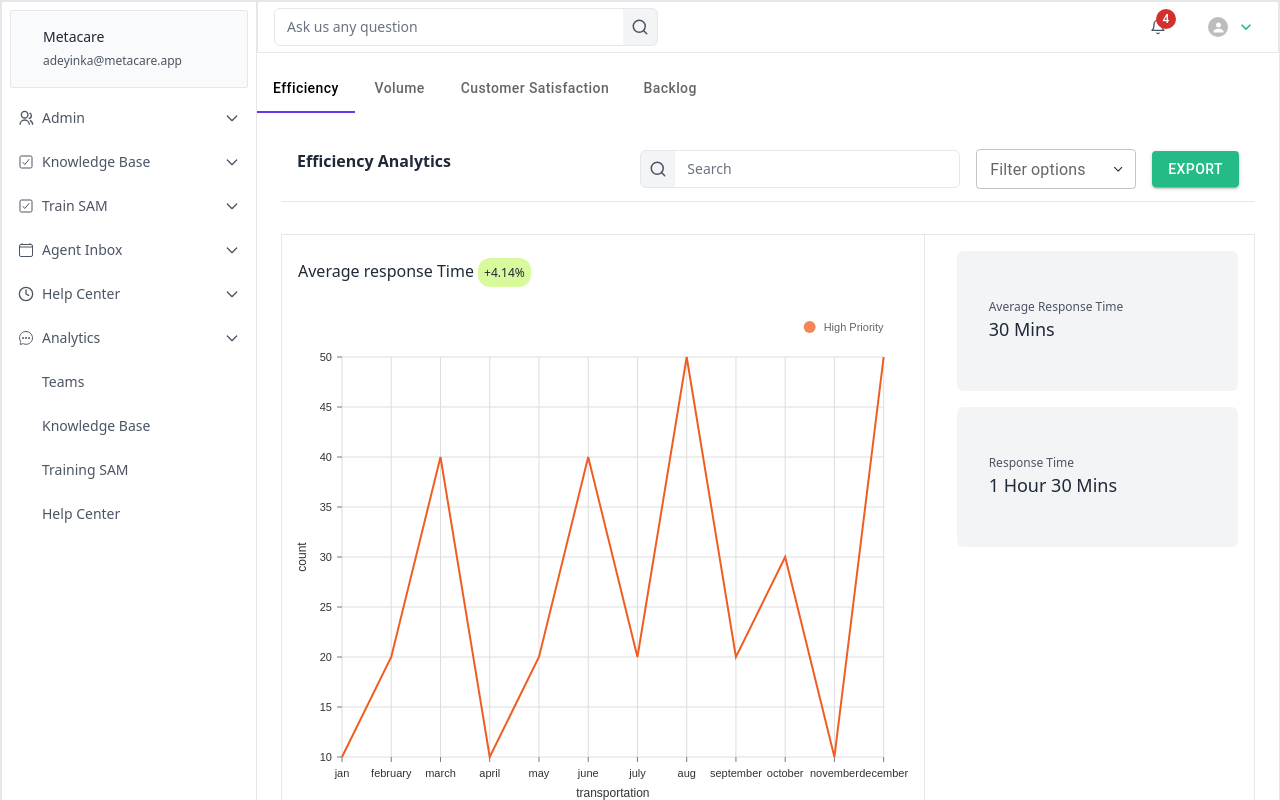
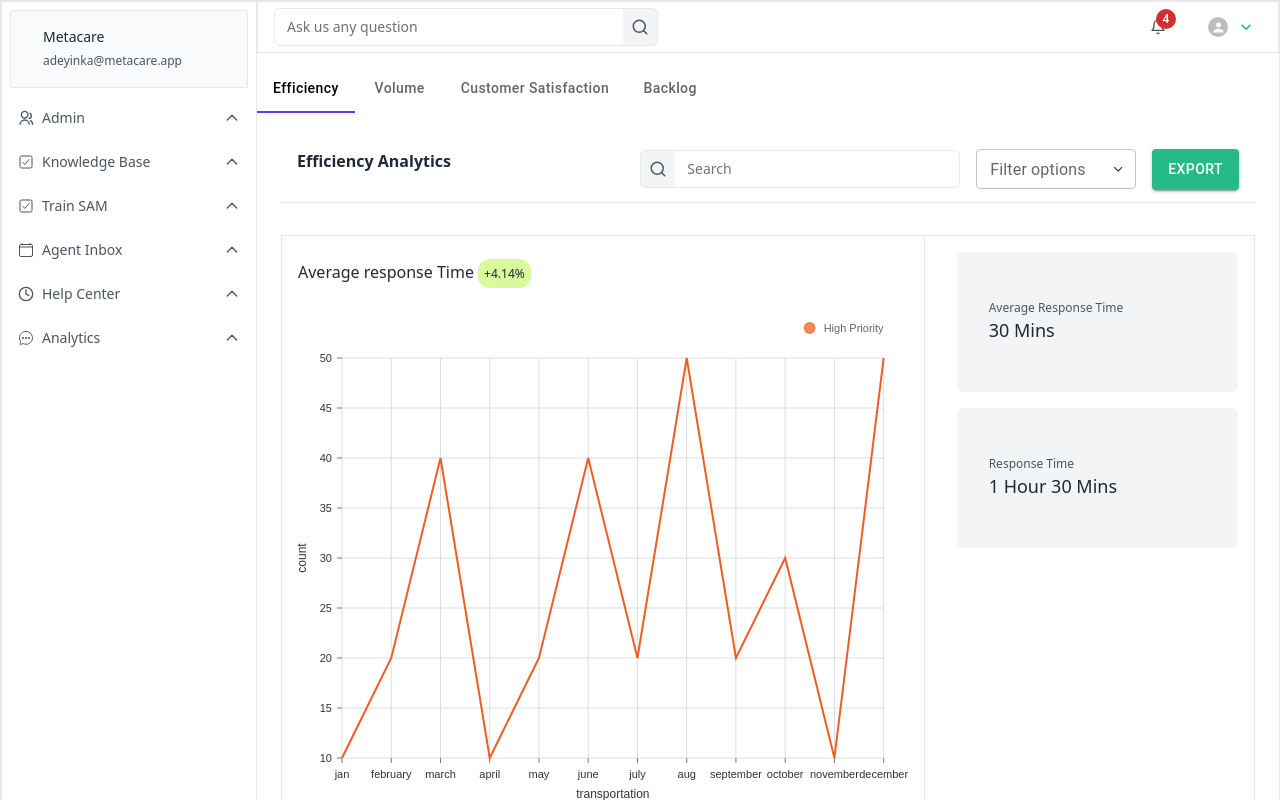
Before and after one commit to samwizzy/metacare-charts, a React (Create React App) app: page / in a window 1280 px wide. Shown: the top 800 px of the page. Built offline with nearby package versions, Linux system fonts and the light colour scheme.

Commit message:
reworked the sidemenu, made it dynamic rather than using css focused effect

```diff
--- a/src/app/components/Button.tsx
+++ b/src/app/components/Button.tsx
@@ -24,7 +24,7 @@ function Button(props: ButtonProps) {
   } = props;
 
   return (
-    <MuiButton size={size} variant={variant} color={color}>
+    <MuiButton size={size} variant={variant} color={color} sx={{ py: 1 }}>
       {children}
     </MuiButton>
   );
--- a/src/app/components/MuiSelect.tsx
+++ b/src/app/components/MuiSelect.tsx
@@ -9,6 +9,7 @@ type SelectProps = {
   children: React.ReactNode;
   size?: "small" | "medium";
   className?: string;
+  sx?: any;
 };
 
 export default function MuiSelect(props: SelectProps) {
--- a/src/app/layouts/Sidebar.tsx
+++ b/src/app/layouts/Sidebar.tsx
@@ -1,16 +1,20 @@
-import React from "react";
+import React, { useState } from "react";
 import { Link } from "react-router-dom";
-import { RiGroupLine } from "react-icons/ri";
-import { FiClock } from "react-icons/fi";
-import {
-  IoCheckboxOutline,
-  IoCalendarClearOutline,
-  IoChatbubbleEllipsesOutline,
-} from "react-icons/io5";
-import { HiOutlineChevronDown } from "react-icons/hi";
+import { HiOutlineChevronDown, HiOutlineChevronUp } from "react-icons/hi";
 import { Stack } from "@mui/material";
+import { menus } from "./data/menus";
 
 function Sidebar() {
+  const [menuLists, setMenuLists] = useState(menus);
+
+  const handleClick = (menuId: number) => {
+    const tempMenus = [...menuLists];
+    const index = tempMenus.findIndex((menu) => menu.id === menuId);
+    tempMenus[index].open = !tempMenus[index].open;
+
+    setMenuLists(tempMenus);
+  };
+
   return (
     <div className="h-screen w-64 max-w-md border sm:block hidden">
       <div className="border m-2 px-8 py-4 bg-gray-50 rounded-sm">
@@ -20,89 +24,60 @@ function Sidebar() {
 
       <nav className="text-sm text-gray-600">
         <ul>
-          <li>
-            <button className="w-full flex justify-between items-center py-3 px-4">
+          {menuLists.map((menu) => {
+            if (!menu.subMenus.length) {
+              return (
+                <li key={menu.id}>
+                  <button
+                    className="w-full flex justify-between items-center py-3 px-4"
+                    onClick={() => handleClick(menu.id)}
+                  >
                     <Stack alignItems="center" direction="row">
-                <RiGroupLine size={16} className="shrink-0 mr-2" />
-                <span>Admin</span>
+                      <menu.icon size={16} className="shrink-0 mr-2" />
+                      <span>{menu.name}</span>
                     </Stack>
 
+                    {menu.open ? (
                       <HiOutlineChevronDown size={16} className="shrink-0" />
+                    ) : (
+                      <HiOutlineChevronUp size={16} className="shrink-0" />
+                    )}
                   </button>
                 </li>
-          <li>
-            <button className="w-full flex justify-between items-center py-3 px-4">
+              );
+            } else {
+              return (
+                <li key={menu.id}>
+                  <button
+                    className="w-full flex justify-between items-center py-3 px-4 link"
+                    onClick={() => handleClick(menu.id)}
+                  >
                     <Stack alignItems="center" direction="row">
-                <IoCheckboxOutline size={16} className="shrink-0 mr-2" />
-                <span>Knowledge Base</span>
+                      <menu.icon size={16} className="shrink-0 mr-2" />
+                      <span>{menu.name}</span>
                     </Stack>
 
+                    {menu.open ? (
                       <HiOutlineChevronDown size={16} className="shrink-0" />
+                    ) : (
+                      <HiOutlineChevronUp size={16} className="shrink-0" />
+                    )}
                   </button>
-          </li>
-          <li>
-            <button className="w-full flex justify-between items-center py-3 px-4">
-              <Stack alignItems="center" direction="row">
-                <IoCheckboxOutline size={16} className="shrink-0 mr-2" />
-                <span>Train SAM</span>
-              </Stack>
-
-              <HiOutlineChevronDown size={16} className="shrink-0" />
-            </button>
-          </li>
-          <li>
-            <button className="w-full flex justify-between items-center py-3 px-4">
-              <Stack alignItems="center" direction="row">
-                <IoCalendarClearOutline size={16} className="shrink-0 mr-2" />
-                <span>Agent Inbox</span>
-              </Stack>
-
-              <HiOutlineChevronDown size={16} className="shrink-0" />
-            </button>
-          </li>
-          <li>
-            <button className="w-full flex justify-between items-center py-3 px-4">
-              <Stack alignItems="center" direction="row">
-                <FiClock size={16} className="shrink-0 mr-2" />
-                <span>Help Center</span>
-              </Stack>
-              <HiOutlineChevronDown size={16} className="shrink-0" />
-            </button>
-          </li>
-          <li className="relative">
-            <button className="w-full flex justify-between items-center cursor-pointer bg-none py-3 px-4">
-              <Stack alignItems="center" direction="row">
-                <IoChatbubbleEllipsesOutline
-                  size={16}
-                  className="shrink-0 mr-2"
-                />
-                <span>Analytics</span>
-              </Stack>
-              <HiOutlineChevronDown size={16} className="shrink-0" />
-            </button>
-            <ul className="dropdown pl-6">
-              <li>
+                  {menu.open && (
+                    <ul className="pl-6 transition-all duration-500">
+                      {menu.subMenus.map((subMenu) => (
+                        <li key={subMenu.id}>
                           <Link to="/" className="flex items-center py-3 px-4">
-                  <span>Teams</span>
+                            <span>{subMenu.name}</span>
                           </Link>
                         </li>
-              <li>
-                <Link to="/" className="flex items-center py-3 px-4">
-                  <span>Knowledge Base</span>
-                </Link>
+                      ))}
+                    </ul>
+                  )}
                 </li>
-              <li>
-                <Link to="/" className="flex items-center py-3 px-4">
-                  <span>Training SAM</span>
-                </Link>
-              </li>
-              <li>
-                <Link to="/" className="flex items-center py-3 px-4">
-                  <span>Help Center</span>
-                </Link>
-              </li>
-            </ul>
-          </li>
+              );
+            }
+          })}
         </ul>
       </nav>
     </div>
--- /dev/null
+++ b/src/app/layouts/data/menus.ts
@@ -0,0 +1,45 @@
+import {
+  IoCheckboxOutline,
+  IoCalendarClearOutline,
+  IoChatbubbleEllipsesOutline,
+} from "react-icons/io5";
+import { RiGroupLine } from "react-icons/ri";
+import { FiClock } from "react-icons/fi";
+
+export const menus = [
+  { id: 1, name: "Admin", icon: RiGroupLine, open: false, subMenus: [] },
+  {
+    id: 2,
+    name: "Knowledge Base",
+    icon: IoCheckboxOutline,
+    open: false,
+    subMenus: [],
+  },
+  {
+    id: 3,
+    name: "Train SAM",
+    icon: IoCheckboxOutline,
+    open: false,
+    subMenus: [],
+  },
+  {
+    id: 4,
+    name: "Agent Inbox",
+    icon: IoCalendarClearOutline,
+    open: false,
+    subMenus: [],
+  },
+  { id: 5, name: "Help Center", icon: FiClock, open: false, subMenus: [] },
+  {
+    id: 6,
+    name: "Analytics",
+    icon: IoChatbubbleEllipsesOutline,
+    open: false,
+    subMenus: [
+      { id: 10, name: "Team" },
+      { id: 20, name: "Knowledge Base" },
+      { id: 30, name: "Training SAM" },
+      { id: 40, name: "Help Center" },
+    ],
+  },
+];
--- a/tsconfig.json
+++ b/tsconfig.json
@@ -15,7 +15,8 @@
     "resolveJsonModule": true,
     "isolatedModules": true,
     "noEmit": true,
-    "jsx": "react-jsx"
+    "jsx": "react-jsx",
+    "types": ["@emotion/react/types/css-prop"]
   },
   "include": ["src"]
 }
```
Lines whose indentation alone changed are shown as unchanged.
